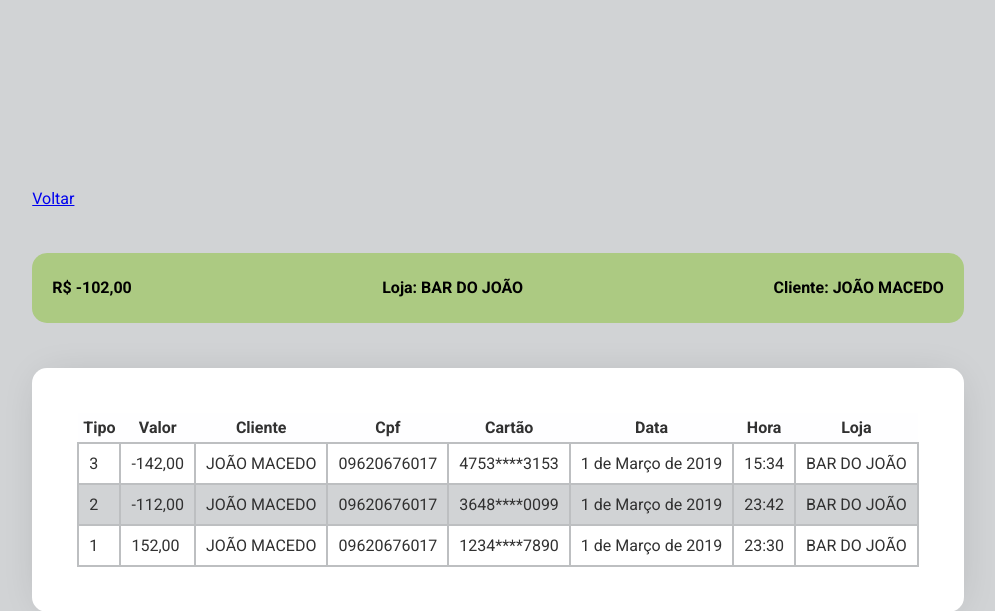
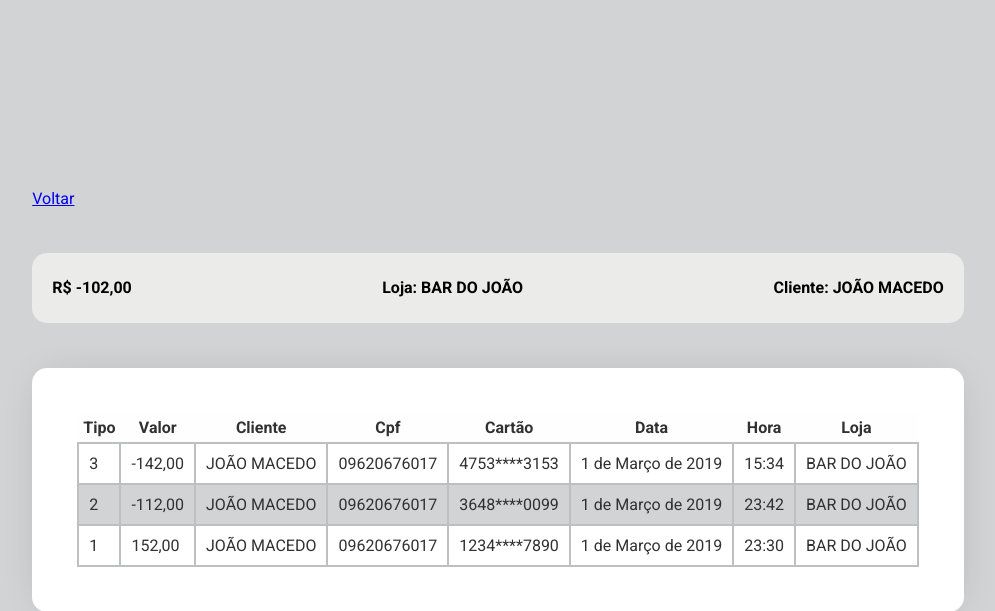
Before and after one commit to NaianeReis27/desafio-2-backend, a Django app: a page that uses transactions/templates/base.html in a window 1280 px wide. Shown: the top 611 px of the page, without its empty margins (142-1137 px from the left). Run offline with Django 4.2, Linux system fonts and the light colour scheme; data comes from the database, SQL or seed files in the repository.

```diff
--- a/transactions/static/css/styles.css
+++ b/transactions/static/css/styles.css
@@ -61,7 +61,7 @@ form, .container_info{
 .container_info{
     width: 100%;
     height: 70px;
-    background-color:#acca82 ;
+    background-color:#ebecea ;
     padding: 20px;
     border-radius: 15px;
     font-weight: 600;
```
Also changed, not shown: requirements.txt (+10 -0 lines), readme.md (added).
